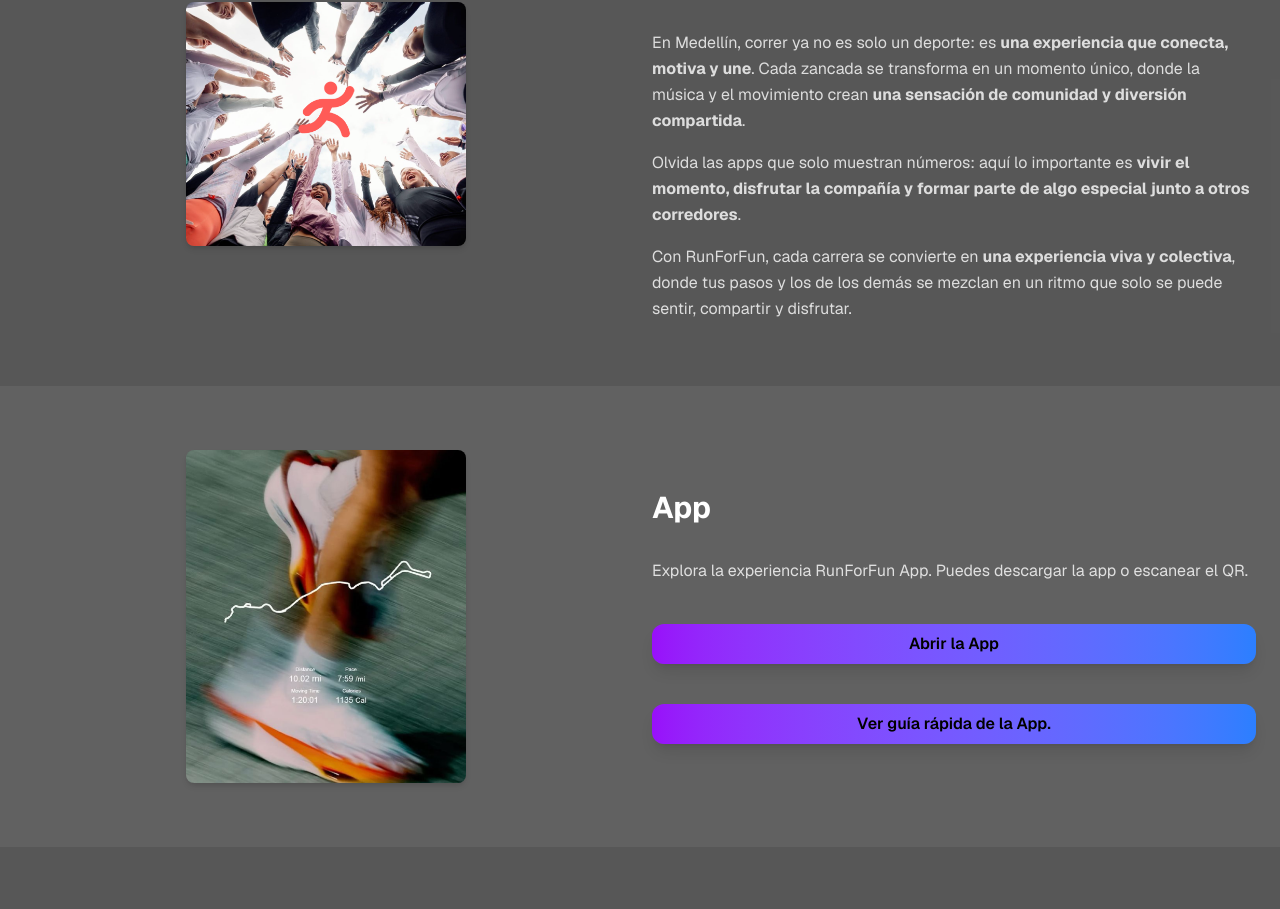
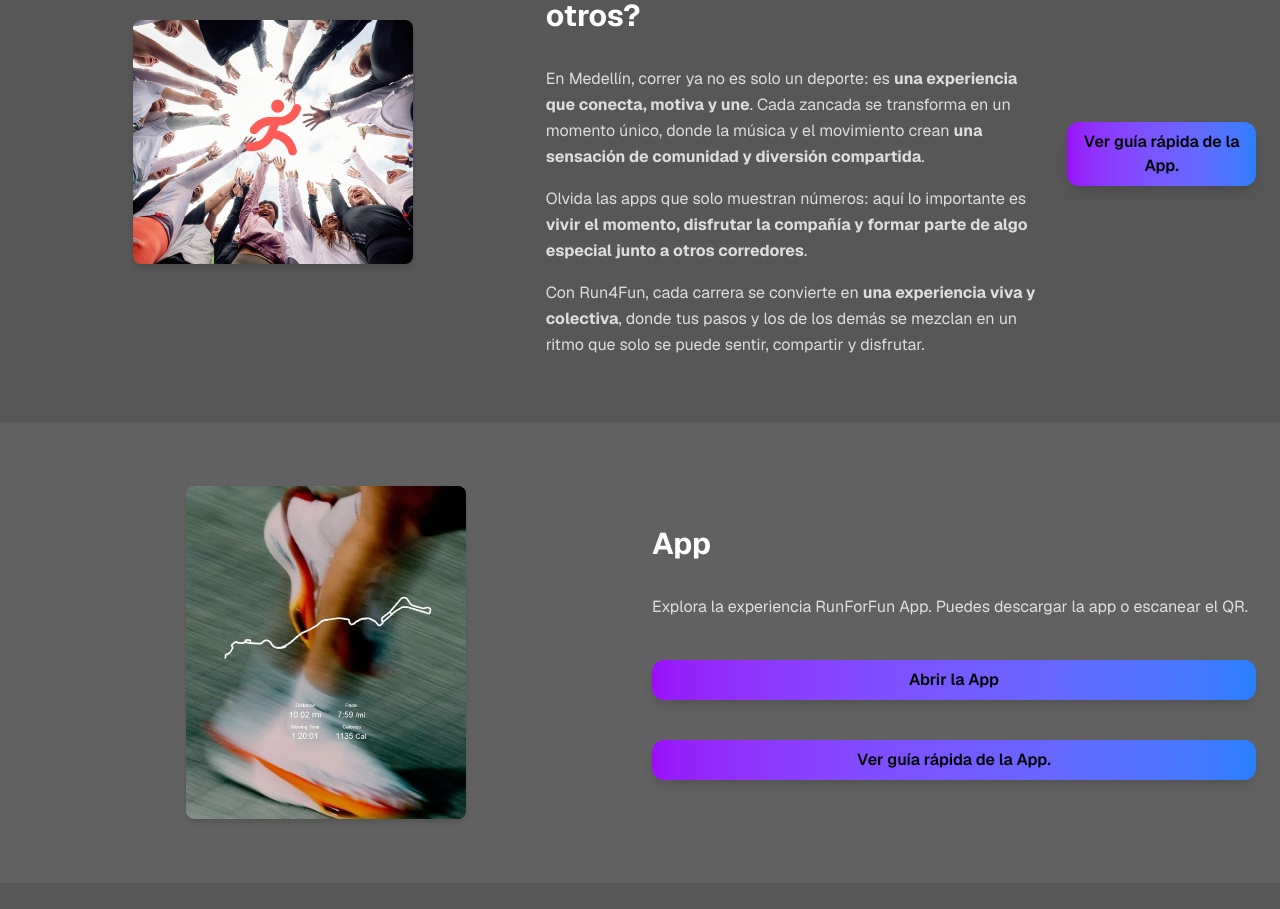
Before and after one commit to annamile92/Run_app, a Next.js app: page / in a window 1280 px wide. Shown: the part 938-1847 px from the top of the page. Built offline with nearby package versions, Linux system fonts and the light colour scheme.

Commit message:
Update page.tsx

```diff
--- a/app/page.tsx
+++ b/app/page.tsx
@@ -94,9 +94,15 @@
             Olvida las apps que solo muestran números: aquí lo importante es <strong>vivir el momento, disfrutar la compañía y formar parte de algo especial junto a otros corredores</strong>.
           </p>
           <p className="opacity-80 leading-relaxed">
-            Con RunForFun, cada carrera se convierte en <strong>una experiencia viva y colectiva</strong>, donde tus pasos y los de los demás se mezclan en un ritmo que solo se puede sentir, compartir y disfrutar.
+            Con Run4Fun, cada carrera se convierte en <strong>una experiencia viva y colectiva</strong>, donde tus pasos y los de los demás se mezclan en un ritmo que solo se puede sentir, compartir y disfrutar.
           </p>
         </div>
+         <a
+            href="https://drive.google.com/file/d/1Hdlo2CmoM6yYnSM5DuF6_5mwYBkZP6c5/view?usp=drive_link"
+            className="mt-6 inline-block bg-gradient-to-r from-purple-600 to-blue-500 text-black font-semibold px-4 py-2 rounded-xl shadow-lg hover:scale-105 hover:shadow-2xl transition-all duration-300 text-center"
+          >
+            Ver guía rápida de la App.
+          </a>
       </section>
 
       {/* APP */}
```
